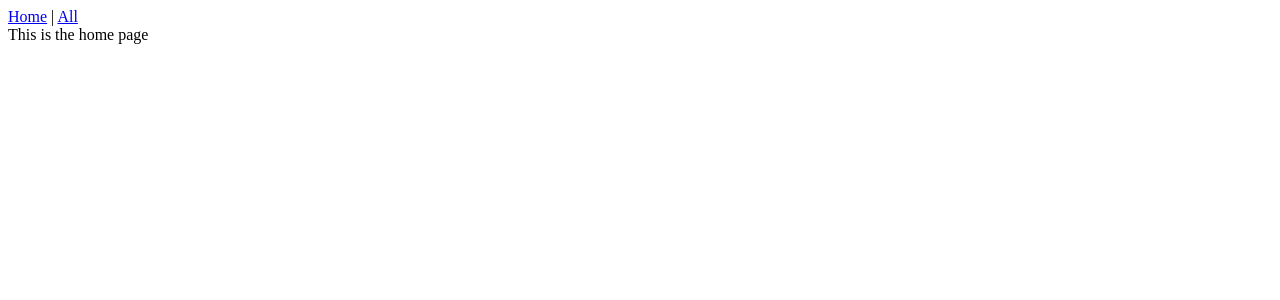
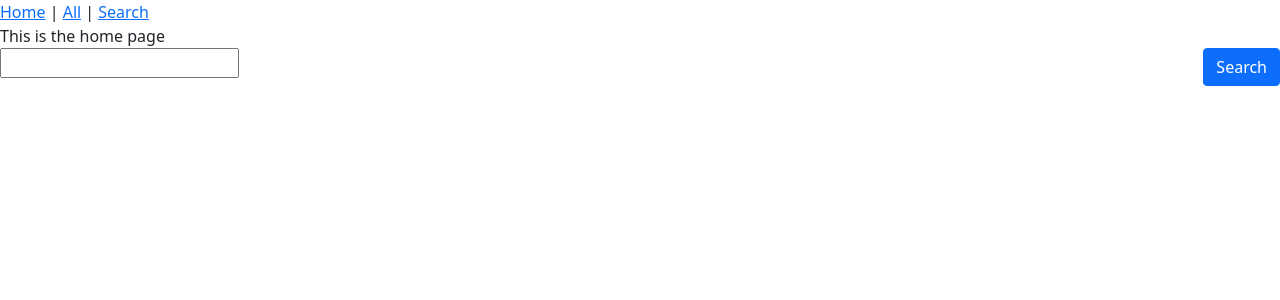
Before and after one commit to N00193346/FrontEndDev-CA1, a Vue app: page / in a window 1280 px wide. Shown: the top 300 px of the page. Built offline with nearby package versions, Linux system fonts and the light colour scheme.

Commit message:
Added search bar which allows the user to search for a country. The country data is returning from the search query but it not yet displayed to the user

```diff
--- /dev/null
+++ b/src/components/CountryCard.vue
@@ -0,0 +1,38 @@
+<template>
+<div>
+  <b-row>
+    <b-col>
+    <b-card
+    :title= country.name.common
+    :img-src= country.flags.png
+    img-alt="Image"
+    img-top
+    tag="article"
+    style="max-width: 20rem;"
+    class="mb-2"
+  >
+    <b-card-text>
+     {{ country.capital[0]}}
+    </b-card-text>
+
+    <b-button href="#" variant="primary">View Country</b-button>
+  </b-card>
+    </b-col>
+
+  </b-row>
+
+</div>
+</template>
+
+<script>
+    export default {
+        name: 'CountryCard',
+        props: {
+            country: Object
+        }
+    }
+</script>
+
+<style>
+
+</style>
--- a/src/components/NavBar.vue
+++ b/src/components/NavBar.vue
@@ -1,7 +1,8 @@
 <template>
   <div>
       <router-link :to="{name: 'home'}">Home</router-link>  |
-      <router-link :to="{name: 'all_countries'}">All</router-link>
+      <router-link :to="{name: 'all_countries'}">All</router-link> |
+      <router-link :to="{name: 'search_countries'}">Search</router-link>
   </div>
 </template>
 
--- /dev/null
+++ b/src/components/SearchCountry.vue
@@ -0,0 +1,68 @@
+<template>
+    <div>
+
+    <div class="search-box">
+        <input type="text" v-model="term" v-on:keyup.enter="searchCountries()"/>
+        <b-button class="buttonMargin float-end" variant="primary" @click="searchCountries()">Search</b-button>
+    </div>
+
+    <!-- <b-row>
+    <b-col>
+    <b-card v-if=searchCountries()
+    :title= country.name.common
+    :img-src= country.flags.png
+    img-alt="Image"
+    img-top
+    tag="article"
+    style="max-width: 20rem;"
+    class="mb-2"
+  >
+    <b-card-text>
+     {{ country.capital[0]}}
+    </b-card-text>
+
+    <b-button href="#" variant="primary">View Country</b-button>
+  </b-card>
+    </b-col>
+
+  </b-row> -->
+
+    </div>
+</template>
+<script>
+import axios from 'axios';
+export default {
+    name: 'SearchCountry',
+    data() {
+        return {
+            countries: [],
+            term: "",
+
+        };
+    },
+    mounted() {
+
+    },
+
+    methods: {
+        searchCountries() {
+            if(!this.term) {
+                alert("Please enter a search term")
+                return
+                }
+               axios.get(`https://restcountries.com/v3.1/name/${this.term}`)
+                    .then((response) => {
+                    console.log(response.data)
+                     this.countries = response.data;
+                 })
+                    .catch(error => console.log(error))
+        },
+
+    },
+    }
+
+
+
+</script>
+<style>
+</style>
--- a/src/main.js
+++ b/src/main.js
@@ -1,8 +1,13 @@
 import Vue from 'vue'
 import App from './App.vue'
 import router from "./router";
+import BootstrapVue from "bootstrap-vue";
+
+import "bootstrap/dist/css/bootstrap.css";
+import "bootstrap-vue/dist/bootstrap-vue.css";
 
 Vue.config.productionTip = false
+Vue.use(BootstrapVue);
 
 new Vue({
   router,
--- a/src/pages/AllCountries.vue
+++ b/src/pages/AllCountries.vue
@@ -1,21 +1,24 @@
 <template>
   <div >
-      <CountryViewer
+
+      <CountryCard
       v-for="country in countries"
       :key = "country.ccn3"
       :country="country"/>
+
   </div>
 </template>
+
 
 <script>
 
 import axios from 'axios'
-import CountryViewer from '@/components/CountryViewer'
+import CountryCard from '@/components/CountryCard'
 
     export default {
         name: 'AllCountries',
         components: {
-            CountryViewer,
+            CountryCard,
         },
         data () {
             return {
--- a/src/pages/Country.vue
+++ b/src/pages/Country.vue
@@ -1,6 +1,6 @@
 <template>
   <div >
-      {{ route.params.country}}
+      <p>{{ route.params.country}}</p>
   </div>
 </template>
 
--- a/src/pages/Home.vue
+++ b/src/pages/Home.vue
@@ -1,12 +1,20 @@
 <template>
   <div >
+
       This is the home page
+
+      <SearchCountry />
+
   </div>
 </template>
 
 <script>
+import SearchCountry from "@/components/SearchCountry.vue";
     export default {
-        name: 'Home'
+        name: 'Home',
+        components: {
+            SearchCountry,
+        },
     }
 </script>
 
--- a/src/router.js
+++ b/src/router.js
@@ -3,6 +3,7 @@ import VueRouter from "vue-router";
 import Home from "@/pages/Home";
 import AllCountries from "@/pages/AllCountries";
 import Country from "@/pages/Country";
+
 Vue.use(VueRouter);
 
 export default new VueRouter({
```
